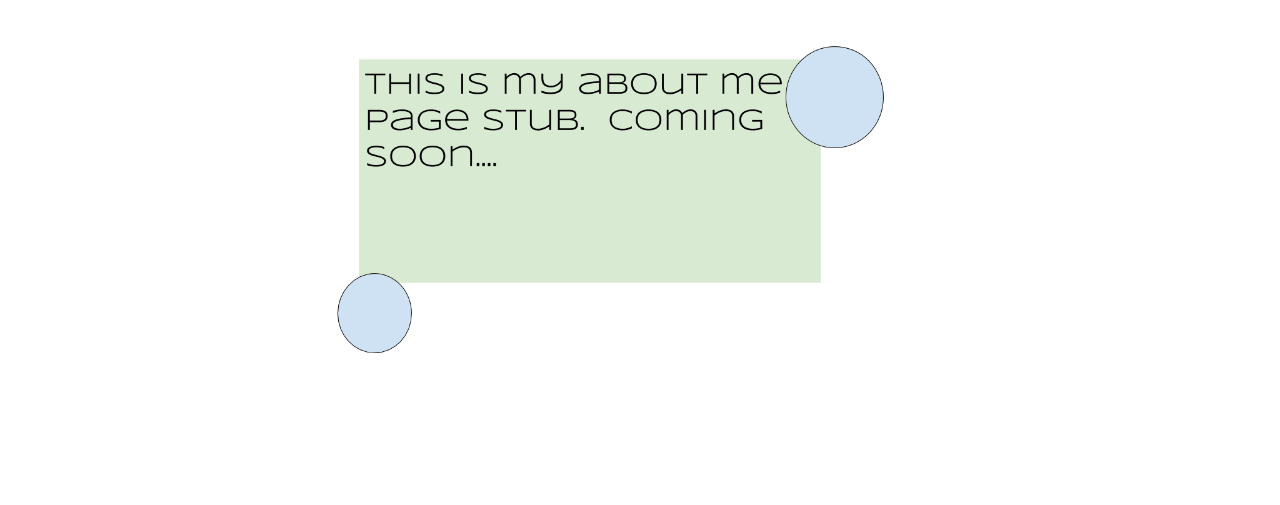
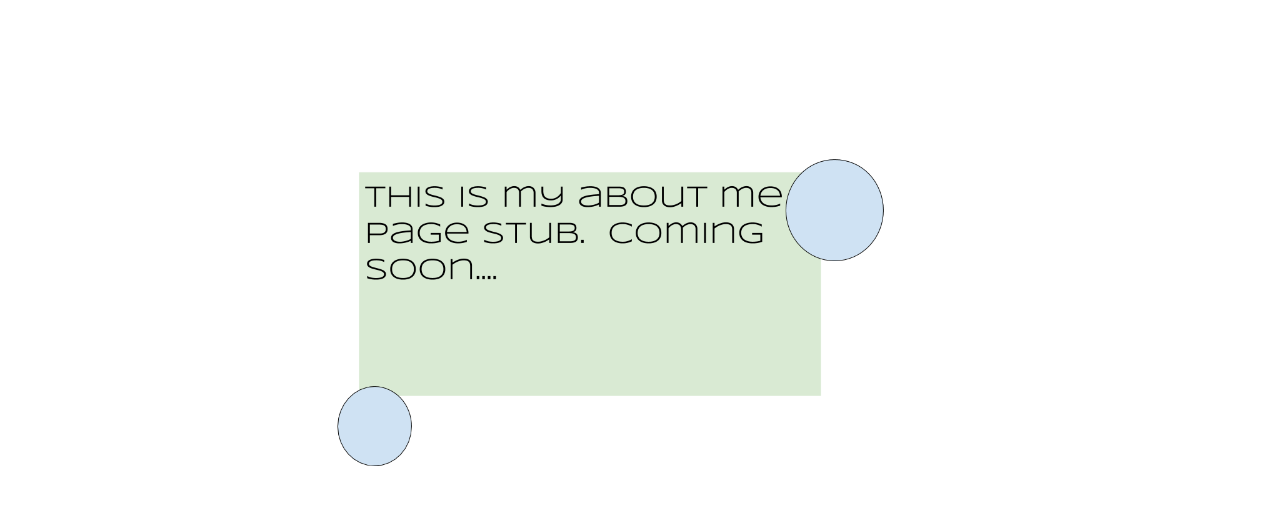
Before and after one commit to shacon/shacon.github.io, a plain HTML site: page index.html in a window 1280 px wide. Both pictures are taken after a click on the link "About". Shown: the part 215-720 px from the top of the page. Drawn offline with nearby package versions, Linux system fonts and the light colour scheme.

Commit message:
update main.css

```diff
--- a/assets/stylesheets/main.css
+++ b/assets/stylesheets/main.css
@@ -64,6 +64,13 @@ img.center {
     margin: 0 auto;
 }
 
+.about {
+  display: block;
+  margin-top: 10em;
+  font-family: "Andika";
+
+}
+
 .menu-elements {
    width: 700px ;
    display: block;
```
